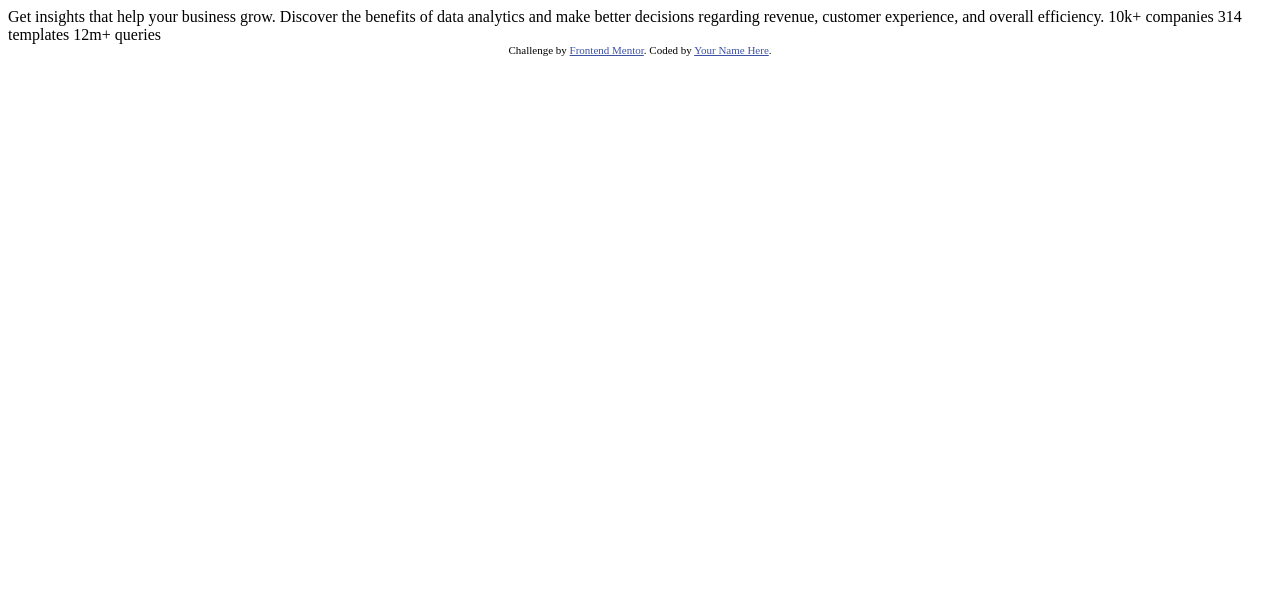
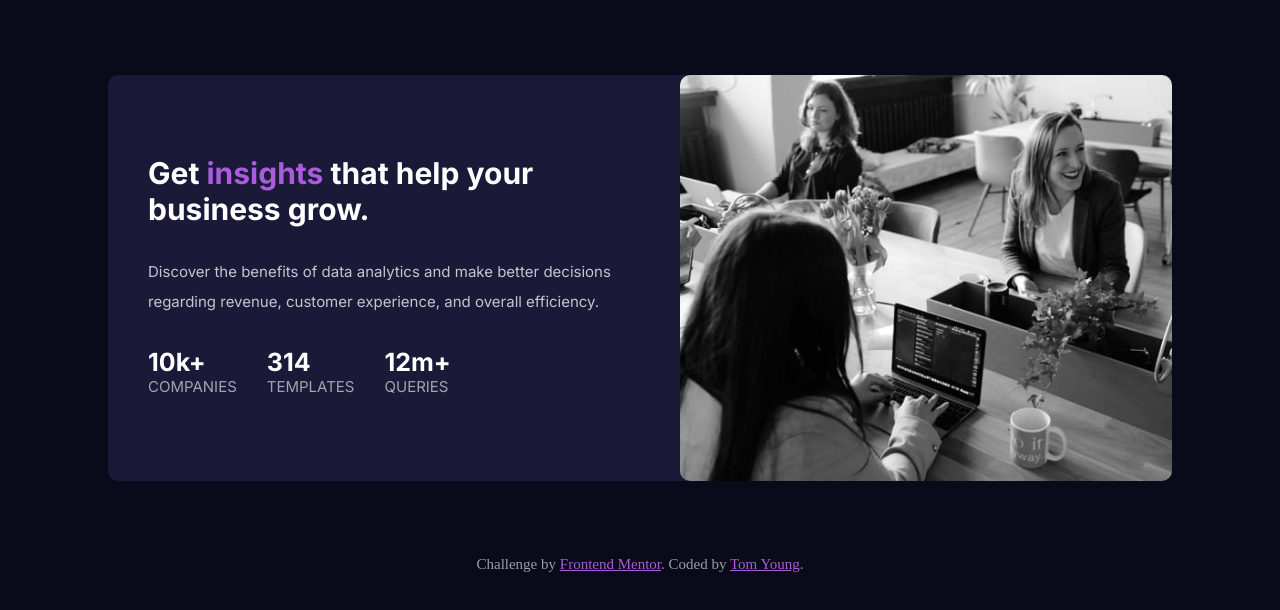
Before and after one commit to TheThomasY/Stats-Preview-Card, a plain HTML site: page index.html in a window 1280 px wide. Drawn offline with Linux system fonts and the light colour scheme.

Commit message:
First round of styling done. Looks good at some screen sizes but falls apart in the transitions. CSS needs to be cleaned up significantly.

```diff
--- /dev/null
+++ b/css/styles.scss
@@ -0,0 +1,151 @@
+// Variables --------------------------------------------------
+
+// Colour - Primary
+$bodyBackground: hsl(233, 47%, 7%);
+$cardBackground: hsl(244, 38%, 16%);
+$accent: hsl(277, 64%, 61%);
+
+// Colour - Neutral
+$mainAndStats: hsl(0, 0%, 100%);
+$mainPara: hsla(0, 0%, 100%, 0.75);
+$statHeadings: hsla(0, 0%, 100%, 0.6);
+
+// Screen size
+$mobileW: 375px;
+
+// Main styling --------------------------------------------------
+html {
+  font-size: 62.5%;
+}
+
+body {
+  background-color: $bodyBackground;
+  font-size: 1.5rem;
+}
+
+main {
+  margin: 75px 15px;
+  border-radius: 10px;
+
+  background-color: $cardBackground;
+  color: white;
+  font-family: 'Inter', sans-serif;
+
+  h1 {
+    font-weight: 700;
+    margin-bottom: 30px;
+  }
+
+  p {
+    color: $mainPara;
+    font-weight: 400;
+    line-height: 2;
+    margin-bottom: 30px;
+  }
+}
+
+.header {
+  text-align: center;
+}
+
+// Highlighted word in header
+.accent {
+  color: $accent;
+}
+
+// Full card - deals with the flex
+.full-card {
+  display: flex;
+  flex-direction: column;
+  align-items: center;
+  justify-content: center;
+  text-align: center;
+}
+
+// Inner content
+.text-card {
+  padding: 20px 30px;
+}
+
+
+
+.responsive-img {
+  display:block;
+  width: 100%;
+  object-fit: cover;
+  border-radius: 10px;
+}
+
+
+
+// Stats
+.stats-card {
+  display: flex;
+  justify-content: center;
+  align-items: center;
+  flex-direction: column;
+}
+
+.stat-num {
+  font-weight: 700;
+  font-size: 25px;
+}
+
+.stat-heading {
+  color: $statHeadings;
+  font-weight: 400;
+}
+
+.stat {
+  margin-bottom: 25px;
+
+}
+
+
+// Media changes
+@media only screen and (min-width: 1024px) {
+  main {
+    margin: 75px 100px;
+  }
+
+  .header {
+    text-align: left;
+  }
+
+  .full-card {
+    flex-direction: row-reverse;
+    text-align: left;
+  }
+
+  .stats-card {
+    flex-direction: row;
+    justify-content: flex-start;
+  }
+
+  .stat {
+    margin-right: 30px;
+  }
+
+  .img-card {
+    width: 50%;
+  }
+
+  .text-card {
+    width: 50%;
+    padding: 60px 40px;
+  }
+
+
+
+}
+
+
+// Author notes at bottom --------------------------------------------------
+.attribution {
+  text-align: center;
+  color: $statHeadings;
+}
+
+.attribution a {
+  color: $accent;
+}
--- a/index.html
+++ b/index.html
@@ -4,30 +4,50 @@
   <meta charset="UTF-8">
   <meta name="viewport" content="width=device-width, initial-scale=1.0"> <!-- displays site properly based on user's device -->
 
+  <!-- Styles -->
+  <link rel="stylesheet" href="css/styles.css">
+
+  <!-- Google Fonts -->
+  <link rel="preconnect" href="https://fonts.googleapis.com">
+  <link rel="preconnect" href="https://fonts.gstatic.com" crossorigin>
+  <link href="https://fonts.googleapis.com/css2?family=Inter:wght@400;700&display=swap" rel="stylesheet">
+
   <link rel="icon" type="image/png" sizes="32x32" href="./images/favicon-32x32.png">
 
   <title>Frontend Mentor | Stats preview card component</title>
-
-  <!-- Feel free to remove these styles or customise in your own stylesheet 👍 -->
-  <style>
-    .attribution { font-size: 11px; text-align: center; }
-    .attribution a { color: hsl(228, 45%, 44%); }
-  </style>
 </head>
 <body>
+  <main>
 
-  Get insights that help your business grow.
+    <div class="full-card">
+      <div class="img-card">
+        <img class="responsive-img" src="/images/image-header-desktop.jpg" alt="">
+      </div>
+      <div class="text-card">
+        <div class="header">
+          <h1>
+            Get <span class="accent">insights</span> that help your business grow.
+          </h1>
+        </div>
 
-  Discover the benefits of data analytics and make better decisions regarding revenue, customer
-  experience, and overall efficiency.
+        <p>
+          Discover the benefits of data analytics and make better decisions regarding revenue, customer
+          experience, and overall efficiency.
+        </p>
 
-  10k+ companies
-  314 templates
-  12m+ queries
+        <div class="stats-card">
+          <div class="stat"><span class="stat-num">10k+</span> <div class="stat-heading">COMPANIES</div></div>
+          <div class="stat"><span class="stat-num">314</span> <div class="stat-heading">TEMPLATES</div></div>
+          <div class="stat"><span class="stat-num">12m+</span> <div class="stat-heading">QUERIES</div></div>
+        </div>
+      </div>
+    </div>
+
+  </main>
 
   <div class="attribution">
     Challenge by <a href="https://www.frontendmentor.io?ref=challenge" target="_blank">Frontend Mentor</a>.
-    Coded by <a href="#">Your Name Here</a>.
+    Coded by <a href="#">Tom Young</a>.
   </div>
 </body>
 </html>
```
Also changed, not shown: css/styles.css (added), 1 other file.
